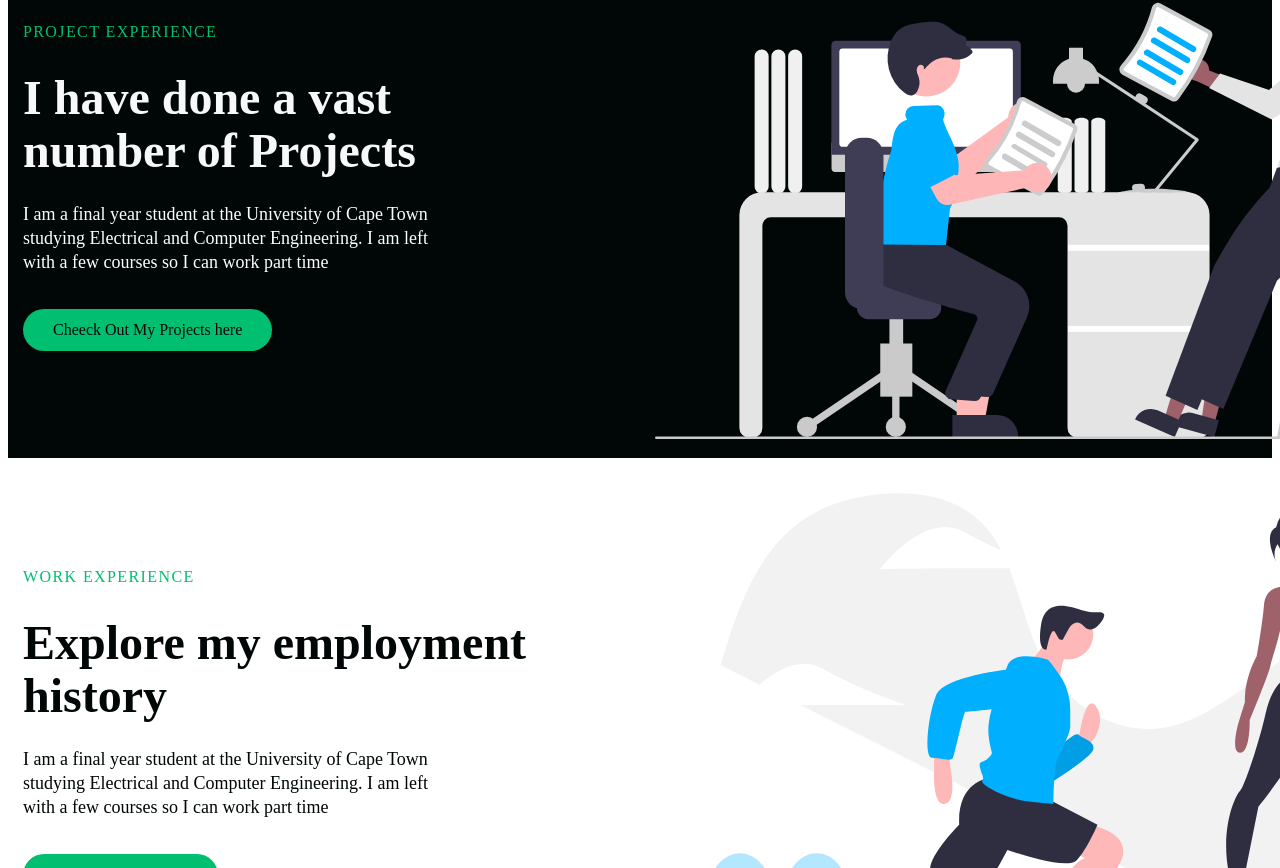
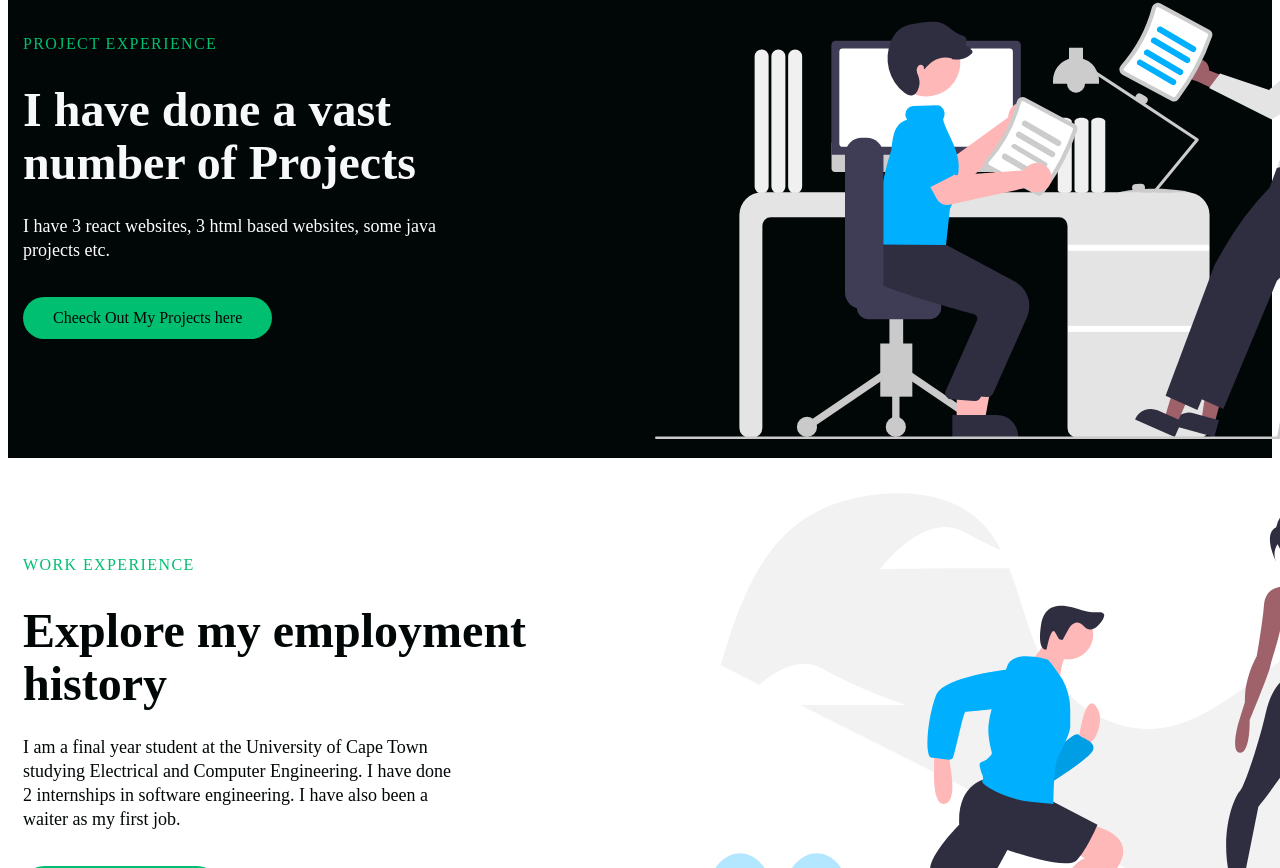
Before and after one commit to Clyde955/react-website-smooth, a React (Create React App) app: page / in a window 1280 px wide. Shown: the part 832-1700 px from the top of the page. Built offline with nearby package versions, Linux system fonts and the light colour scheme; a web font is replaced by a local one.

Commit message:
Update Data.js

```diff
--- a/src/components/InfoSections/Data.js
+++ b/src/components/InfoSections/Data.js
@@ -6,7 +6,7 @@ export const homeObjOne = {
   lightTextDesc: true,
   topLine: 'Project Experience',
   headline: 'I have done a vast number of Projects',
-  description: 'I am a final year student at the University of Cape Town studying Electrical and Computer Engineering. I am left with a few courses so I can work part time',
+  description: 'I have 3 react websites, 3 html based websites, some java projects etc.',
   buttonLabel: 'Cheeck Out My Projects here',
   imgStart: false,
   img: require('../../images/svg-5.svg'),
@@ -23,7 +23,7 @@ export const homeObjThree = {
     lightTextDesc: true,
     topLine: 'Qualifications',
     headline: 'My Qualifications story',
-    description: 'I am a final year student at the University of Cape Town studying Electrical and Computer Engineering. I am left with a few courses so I can work part time. I have also completed a fullsatack developer course on Udemy and am improving my skills using Youtube projects',
+    description: 'I am a final year student at the University of Cape Town studying Electrical and Computer Engineering. I have done a Fullstack developer course on Udemy. I passed my A Levels with flying colours.',
     buttonLabel: 'Check Out My Qualifications Here!',
     imgStart: false,
     img: require('../../images/svg-3.svg'),
@@ -40,7 +40,7 @@ export const homeObjThree = {
     lightTextDesc: false,
     topLine: 'Work Experience',
     headline: 'Explore my employment history',
-    description: 'I am a final year student at the University of Cape Town studying Electrical and Computer Engineering. I am left with a few courses so I can work part time',
+    description: 'I am a final year student at the University of Cape Town studying Electrical and Computer Engineering. I have done 2 internships in software engineering. I have also been a waiter as my first job.',
     buttonLabel: 'Let us Work together',
     imgStart: false,
     img: require('../../images/svg-4.svg'),
```
